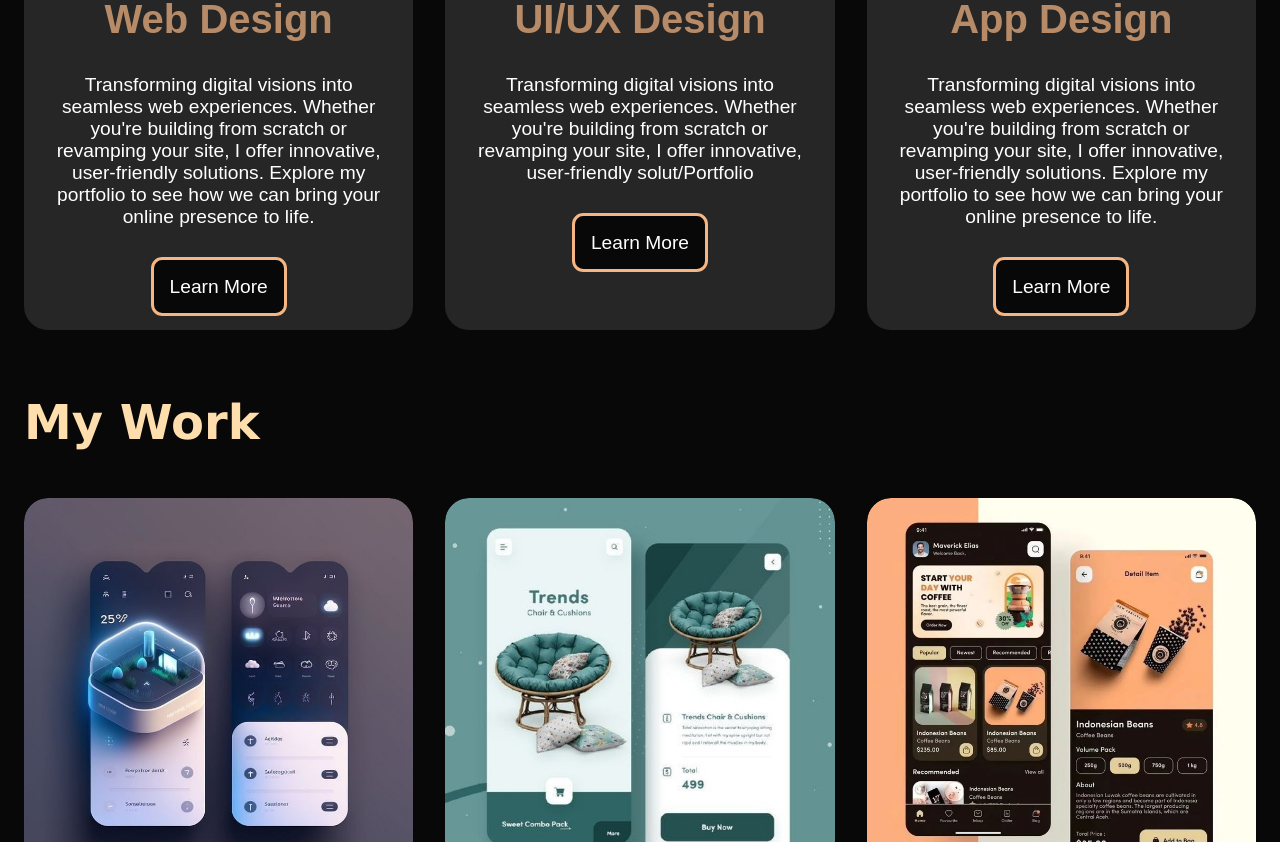
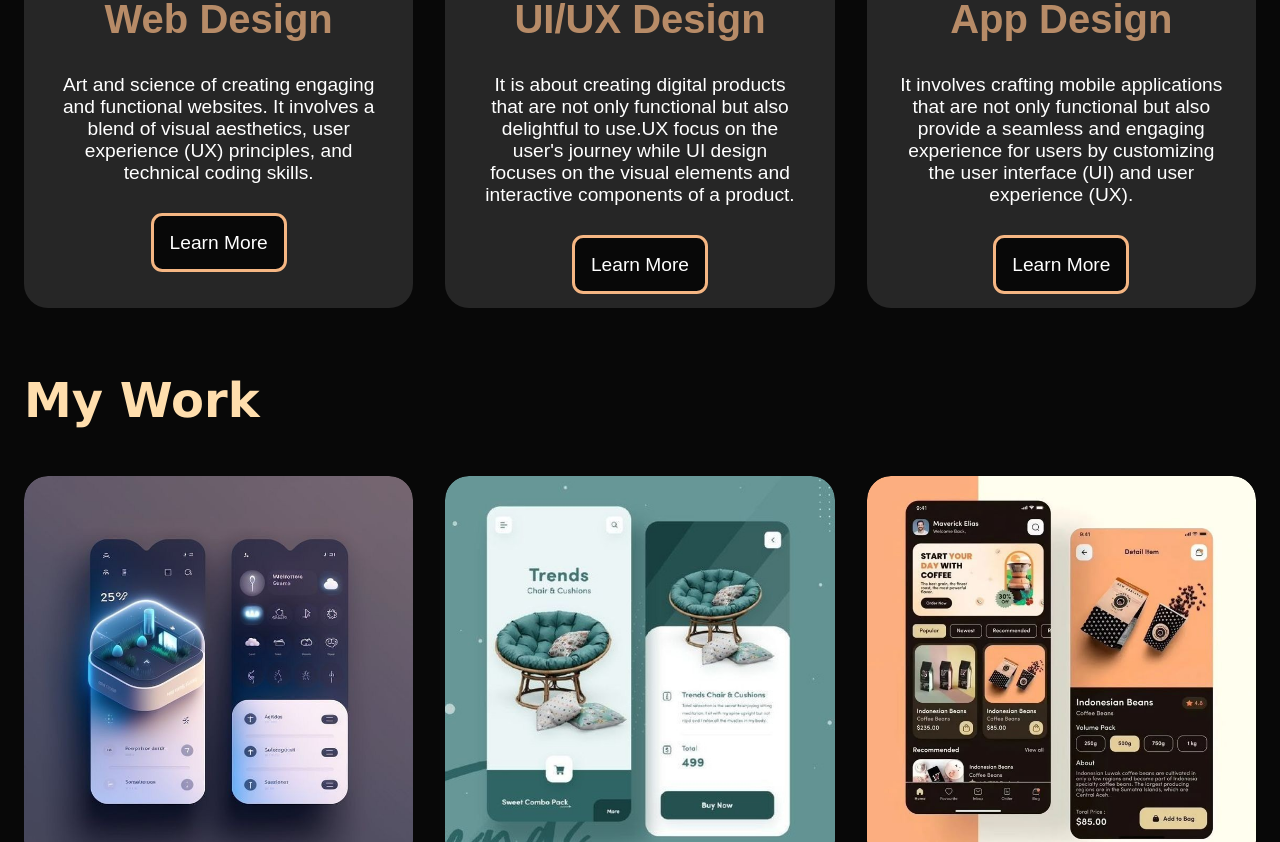
Before and after one commit to JustJR28/redesigned-spoon, a plain HTML site: page index.html in a window 1280 px wide. Shown: the part 1571-2413 px from the top of the page. Drawn offline with Linux system fonts and the light colour scheme; files whose address does not match are found by name.

Commit message:
Update index.html

```diff
--- a/index.html
+++ b/index.html
@@ -93,7 +93,7 @@
   				<i class="fa-sharp fa-solid fa-code"></i>
   				<h2>Web Design</h2>
   				<p>
-  					Transforming digital visions into seamless web experiences. Whether you're building from scratch or revamping your site, I offer innovative, user-friendly solutions. Explore my portfolio to see how we can bring your online presence to life.
+					Art and science of creating engaging and functional websites. It involves a blend of visual aesthetics, user experience (UX) principles, and technical coding skills.
   				</p>
   				<a href="https://www.google.com">Learn More</a>
   			</div>
@@ -101,17 +101,17 @@
   				<i class="fa-sharp fa-solid fa-crop-simple"></i>
   				<h2>UI/UX Design</h2>
   				<p>
-  					Transforming digital visions into seamless web experiences. Whether you're building from scratch or revamping your site, I offer innovative, user-friendly solut/Portfolio
-  				</p>
+					It is about creating digital products that are not only functional but also delightful to use.UX focus on the user's journey while UI design focuses on the visual elements and interactive components of a product.
+				</p>
   				<a href="#">Learn More</a>
   			</div>
   			<div>
 
   				<i class="fa-brands fa-app-store"></i>
   				<h2>App Design</h2>
-  				<p>
-  					Transforming digital visions into seamless web experiences. Whether you're building from scratch or revamping your site, I offer innovative, user-friendly solutions. Explore my portfolio to see how we can bring your online presence to life.
-  				</p>
+				<p>
+					It involves crafting mobile applications that are not only functional but also provide a seamless and engaging experience for users by customizing the user interface (UI) and user experience (UX).
+				</p>
   				<a href="#">Learn More</a>
   			</div>
   		</div>
```
